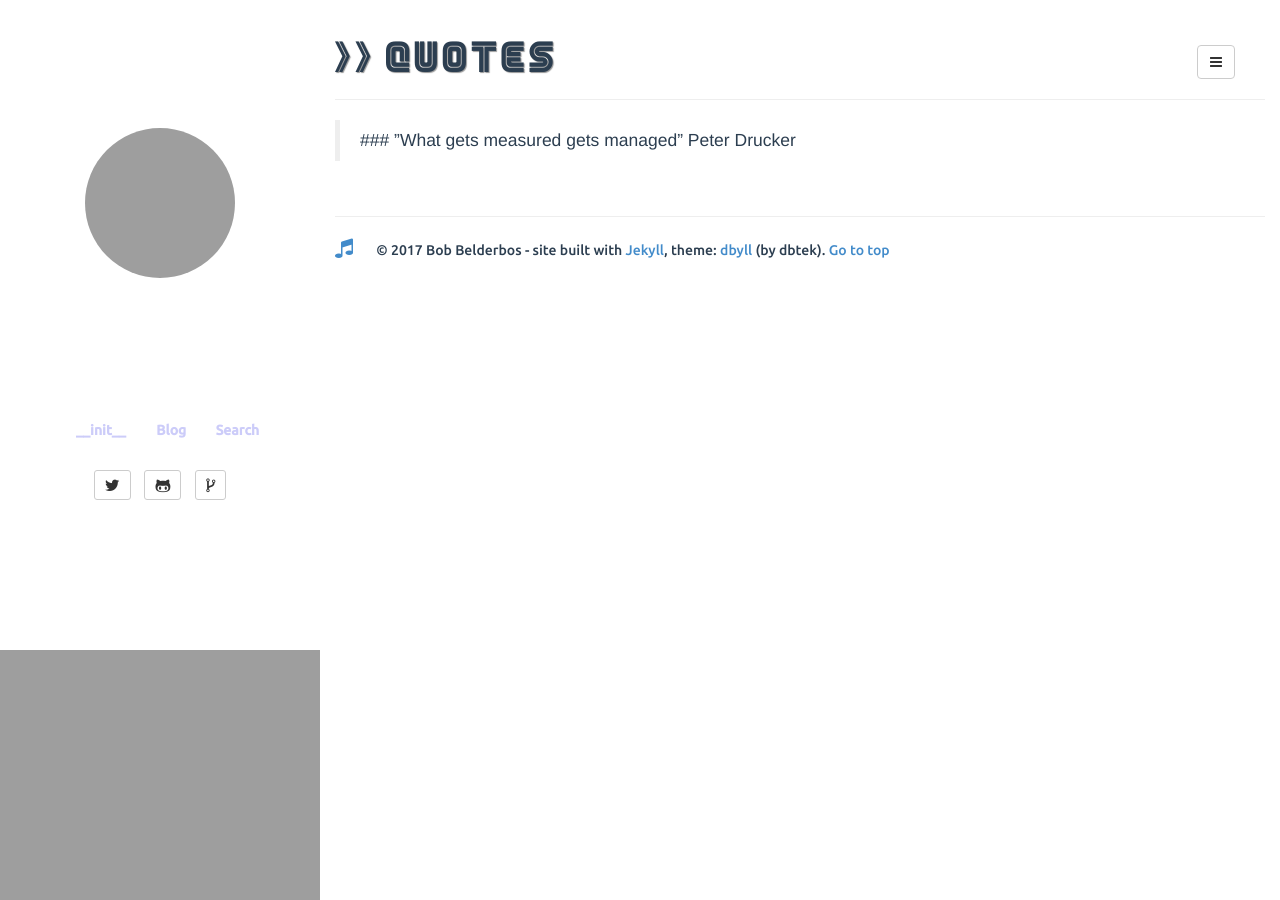
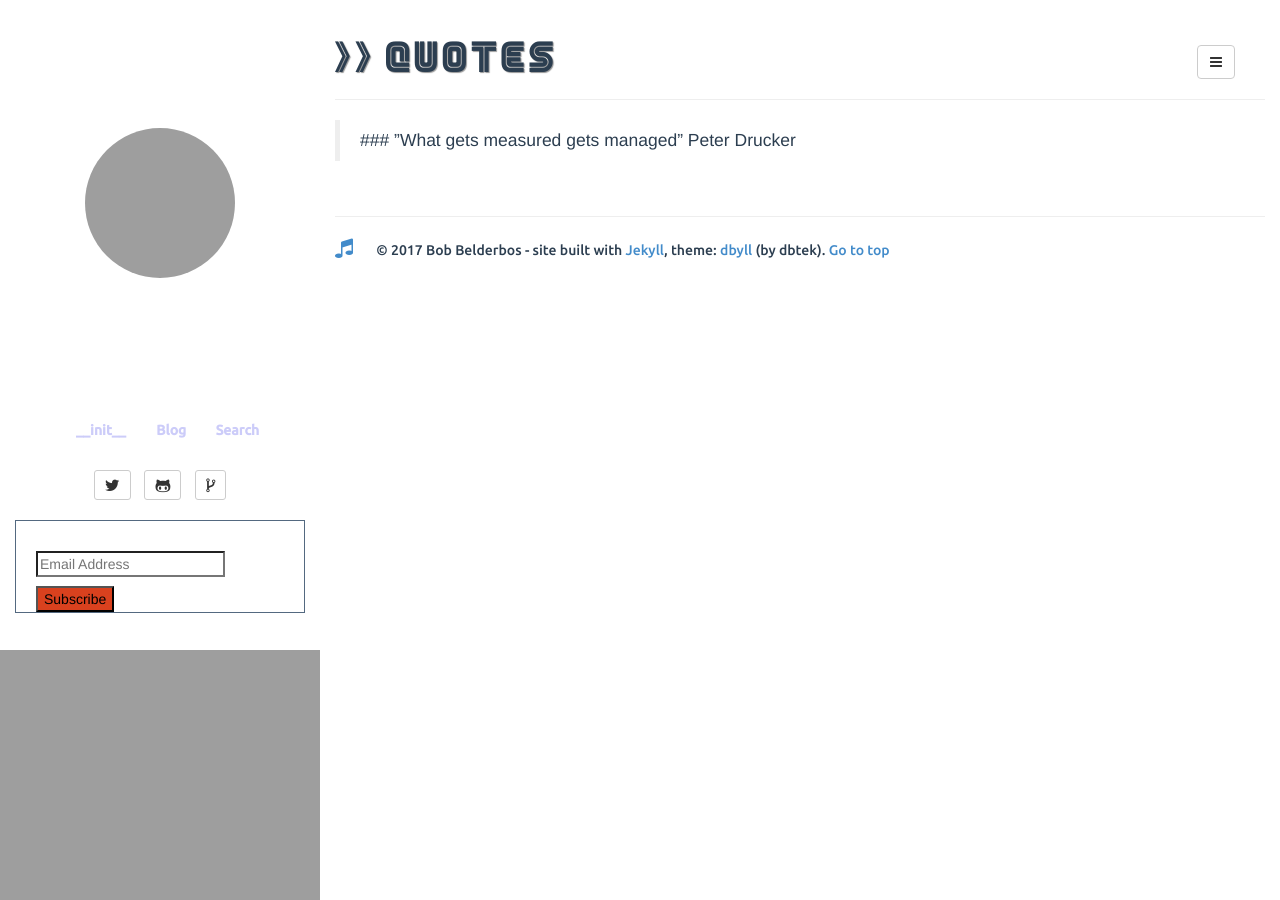
Before and after one commit to bbelderbos/bbelderbos.github.io, a Jekyll site: the page built from quotes.md, in a window 1280 px wide. Built offline with Jekyll 4.4.1, drawn with Linux system fonts in a browser that asks for light colours; comment, search, counter and statistics services are not loaded; grey boxes are pictures that could not be loaded.

Commit message:
add mailchimp

```diff
--- a/_includes/default.html
+++ b/_includes/default.html
@@ -24,6 +24,7 @@
 	<link href="{{ site.BASE_PATH }}/assets/resources/bootstrap/css/bootstrap.min.css" rel="stylesheet">
 	<link href="{{ site.BASE_PATH }}/assets/resources/font-awesome/css/font-awesome.min.css" rel="stylesheet">
 	<link href="{{ site.BASE_PATH }}/assets/resources/syntax/syntax.css" rel="stylesheet">
+	<link href="//cdn-images.mailchimp.com/embedcode/classic-10_7.css" rel="stylesheet" type="text/css">
 	<link href="{{ site.BASE_PATH }}/assets/css/style.css" rel="stylesheet">
 
 	<!-- Le fav and touch icons -->
--- /dev/null
+++ b/_includes/mailchimp.html
@@ -0,0 +1,17 @@
+<div id="mc_embed_signup">
+<form action="//bobbelderbos.us2.list-manage.com/subscribe/post?u=1f5854f97d7621f151bd8cc4c&amp;id=e3857a764c" method="post" id="mc-embedded-subscribe-form" name="mc-embedded-subscribe-form" class="validate" target="_blank" novalidate>
+    <div id="mc_embed_signup_scroll">
+    <p>Get biweekly updates on my learning: </p>
+	<div class="mc-field-group">
+		<input type="email" value="" name="EMAIL" class="required email" id="mce-EMAIL" placeholder="Email Address">
+	</div>
+    <div id="mce-responses" class="clear">
+        <div class="response" id="mce-error-response" style="display:none"></div>
+        <div class="response" id="mce-success-response" style="display:none"></div>
+    </div>    <!-- real people should not fill this in and expect good things - do not remove this or risk form bot signups-->
+    <div style="position: absolute; left: -5000px;" aria-hidden="true"><input type="text" name="b_1f5854f97d7621f151bd8cc4c_e3857a764c" tabindex="-1" value=""></div>
+    <div class="clear"><input type="submit" value="Subscribe" name="subscribe" id="mc-embedded-subscribe" class="button"></div>
+    </div>
+</form>
+</div>
+<!--End mc_embed_signup-->
--- a/_includes/sidebar.html
+++ b/_includes/sidebar.html
@@ -63,4 +63,7 @@
 		{% endif %}
 	</ul>
 </div>
+
+{% include mailchimp.html %}
+
 <!-- sidebar.html end -->
--- a/assets/css/style.css
+++ b/assets/css/style.css
@@ -320,3 +320,38 @@ a.musicBtn .fa-music {
   padding: 5px 0;
   border-top: 1px solid #999;
 }
+
+
+#mc_embed_signup{
+    clear:left;
+    padding: 0px 20px;
+    margin-top: 20px;
+    border: 1px solid #536980;
+}
+#mc_embed_signup div {
+    padding: 0px;
+}
+#mc-embedded-subscribe {
+    background: #2e4053;
+    margin: auto;
+}
+#mc_embed_signup .button {
+    background: #d9411e;
+}
+.mc-field-group h3 {
+    margin: 10px 0;
+}
+#mc_embed_signup .mc-field-group {
+    min-height: 35px;
+}
+
+#mc-dark {
+    padding: 0px;
+}
+#mc-dark #mc_embed_signup {
+    background: #3e668f;
+}
+#mc-dark .mc-field-group p a {
+    text-decoration: underline;
+    color: #c0ddfb;
+}
```
